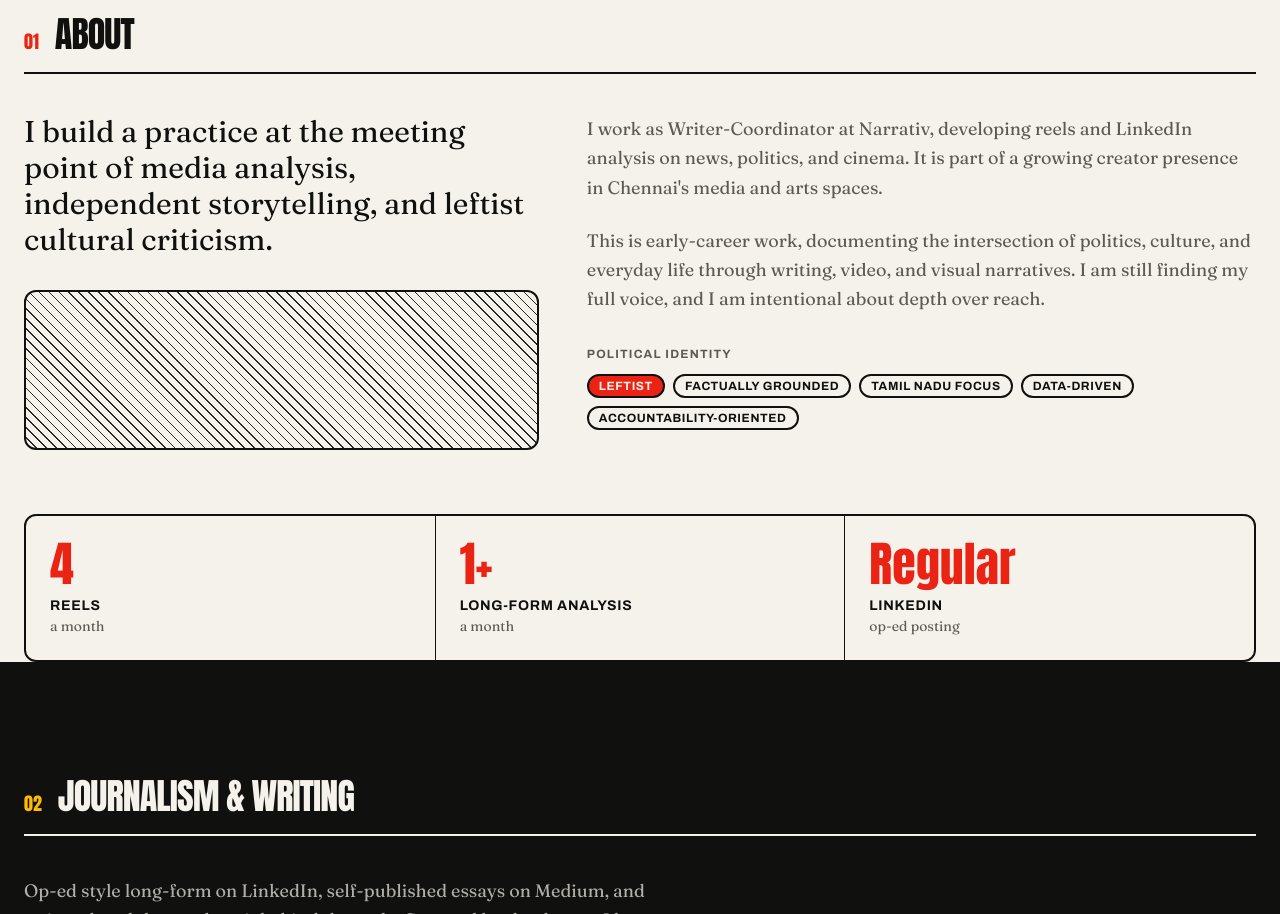
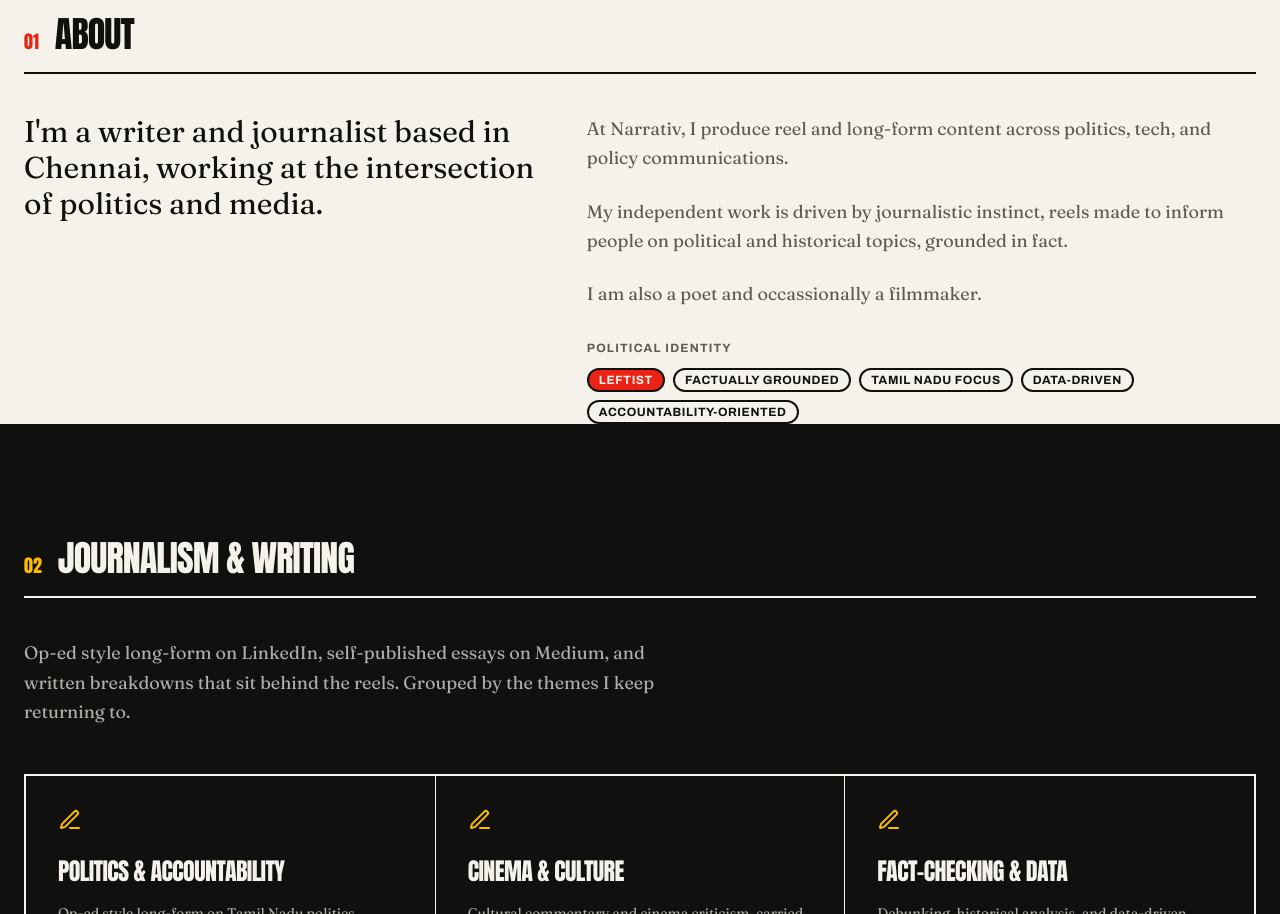
Before and after one commit to ajaakashhh/aj, a Next.js app: page / in a window 1280 px wide. Shown: the part 802-1716 px from the top of the page. Built offline with nearby package versions, Linux system fonts and the light colour scheme.

Commit message:
Replace About section copy
New bio copy in the lead/body paragraphs, drops the decorative hatch
box and the reels/long-form/LinkedIn stats row. Political identity
tags unchanged.

```diff
--- a/components/sections/about.tsx
+++ b/components/sections/about.tsx
@@ -1,4 +1,4 @@
-import { profile, cadence } from "@/lib/data";
+import { profile } from "@/lib/data";
 import { SectionLabel } from "@/components/section-label";
 import { Reveal } from "@/components/reveal";
 import { Badge } from "@/components/ui/badge";
@@ -13,7 +13,6 @@
           <p className="font-serif text-2xl leading-snug sm:text-3xl">
             {profile.aboutLead}
           </p>
-          <div className="mt-8 hatch h-40 w-full rounded-xl border-2 border-ink" aria-hidden />
         </Reveal>
 
         <div className="space-y-6">
@@ -41,20 +40,6 @@
           </Reveal>
         </div>
       </div>
-
-      <Reveal delay={0.1}>
-        <div className="mt-16 grid gap-px overflow-hidden rounded-xl border-2 border-ink bg-ink sm:grid-cols-3">
-          {cadence.map((c) => (
-            <div key={c.label} className="bg-paper p-6">
-              <p className="font-display text-5xl text-signal">{c.value}</p>
-              <p className="mt-2 font-sans text-sm font-bold uppercase tracking-wider">
-                {c.label}
-              </p>
-              <p className="font-serif text-sm text-muted-foreground">{c.unit}</p>
-            </div>
-          ))}
-        </div>
-      </Reveal>
     </section>
   );
 }
--- a/lib/data.ts
+++ b/lib/data.ts
@@ -5,10 +5,11 @@
   oneLine:
     "Writer, Journalist, Media Product and filmmaker.",
   aboutLead:
-    "I build a practice at the meeting point of media analysis, independent storytelling, and leftist cultural criticism.",
+    "I'm a writer and journalist based in Chennai, working at the intersection of politics and media.",
   aboutBody: [
-    "I work as Writer-Coordinator at Narrativ, developing reels and LinkedIn analysis on news, politics, and cinema. It is part of a growing creator presence in Chennai's media and arts spaces.",
-    "This is early-career work, documenting the intersection of politics, culture, and everyday life through writing, video, and visual narratives. I am still finding my full voice, and I am intentional about depth over reach.",
+    "At Narrativ, I produce reel and long-form content across politics, tech, and policy communications.",
+    "My independent work is driven by journalistic instinct, reels made to inform people on political and historical topics, grounded in fact.",
+    "I am also a poet and occassionally a filmmaker.",
   ],
   politicalIdentity: [
     "Leftist",
```
